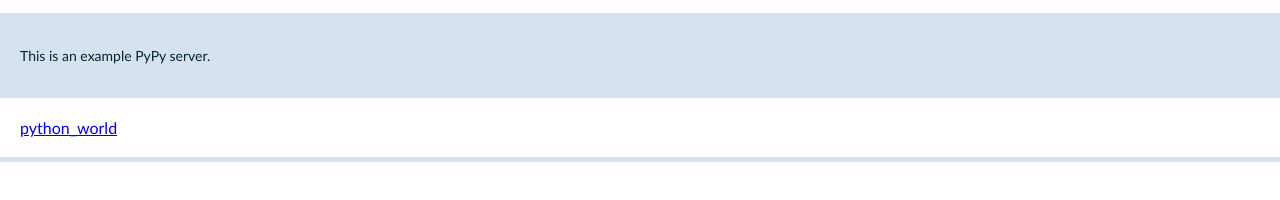
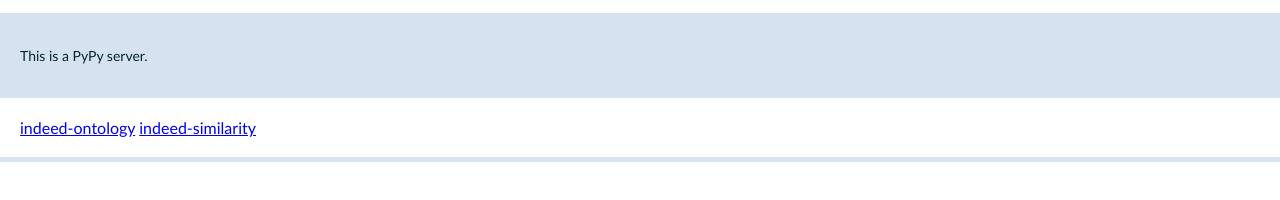
Before and after one commit to CUB-indeed/pypi, a plain HTML site: page index.html in a window 1280 px wide. Shown: the part 88-288 px from the top of the page. Drawn offline with Linux system fonts and the light colour scheme.

Commit message:
Update index.html

```diff
--- a/index.html
+++ b/index.html
@@ -31,10 +31,11 @@
   <body>
 	<h1>Indeed Python Package Index</h1>
 	<section class="explanation">
-		<p>This is an example PyPy server.</p>
+		<p>This is a PyPy server.</p>
 	</section>
 	<div class="package" >
-		<a href="python-world/">python_world</a>
+		<a href="packages/">indeed-ontology</a>
+		<a href="packages/">indeed-similarity</a>
 	</div>
   </body>
 </html>
```
